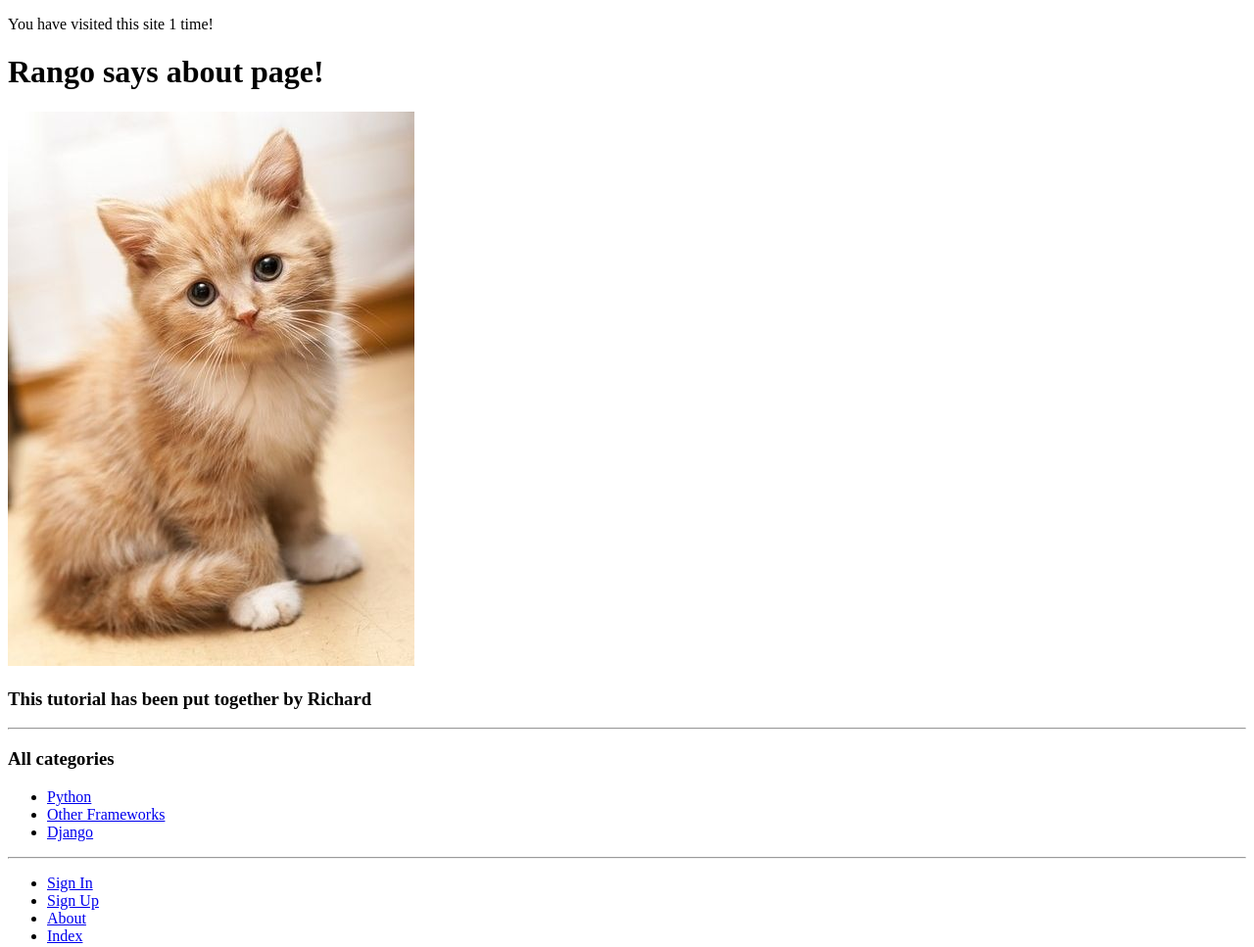
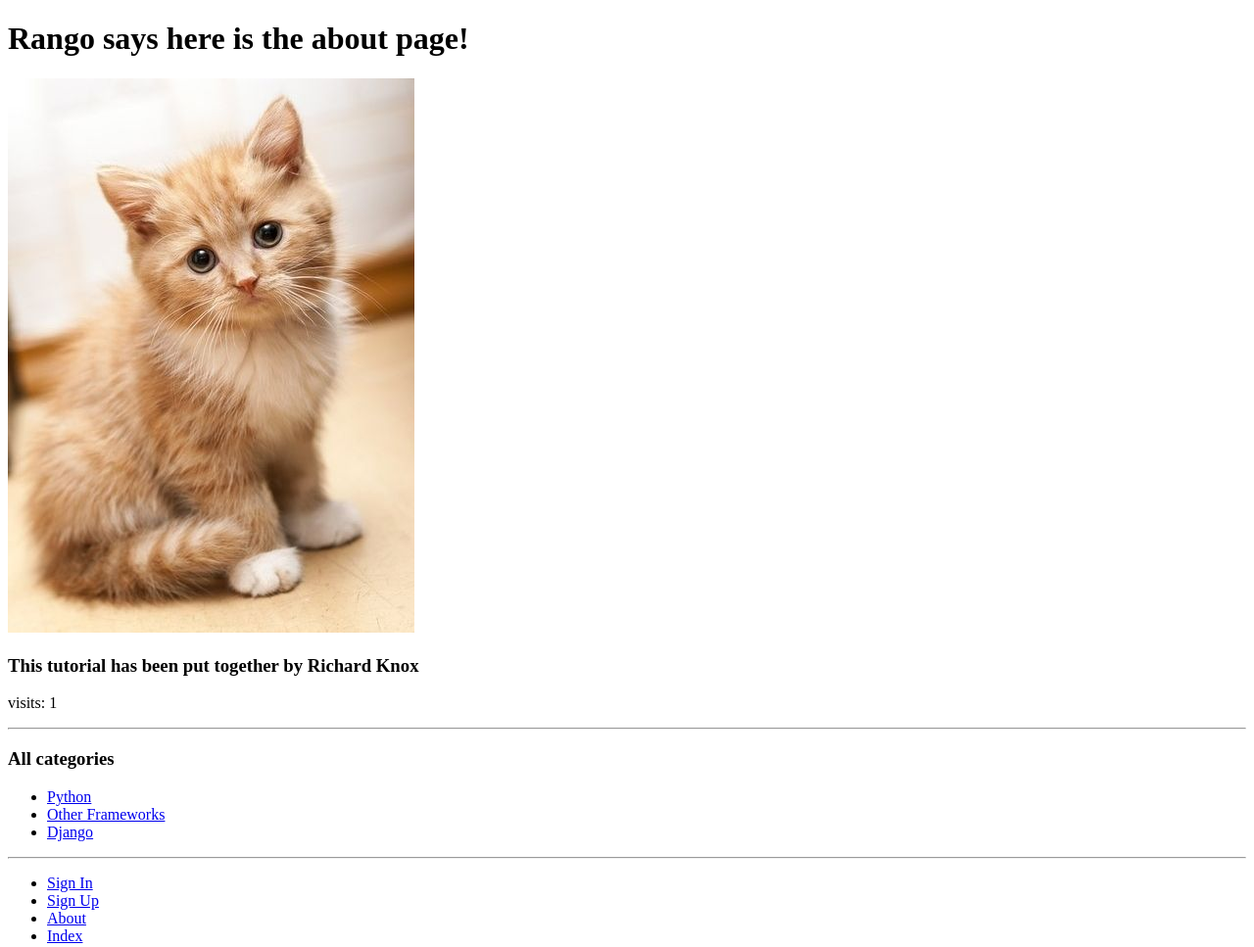
Before and after one commit to 1101997k/Rango, a Django app: page /rango/about/ in a window 1280 px wide. Shown: the top 967 px of the page at 98% size. Run offline with Django 3.2, Linux system fonts and the light colour scheme; data comes from the database, SQL or seed files in the repository.

Commit message:
about page views stuff

```diff
--- a/rango/views.py
+++ b/rango/views.py
@@ -52,11 +52,8 @@ def index(request):
 
 def about(request):
     visitor_cookie_handler(request)
-    if request.session['visits'] == 1:
-        strTimes = 'time'
-    else:
-        strTimes = 'times'
-    context_dict = {'visits': request.session['visits'], 'times': strTimes}
+
+    context_dict = {'visits': request.session['visits']}
     return render(request, 'rango/about.html', context_dict)
 
 def show_category(request, category_name_slug):
--- a/templates/rango/about.html
+++ b/templates/rango/about.html
@@ -5,12 +5,12 @@
   About
 {% endblock %}
 {% block body_block %}
-    <p>You have visited this site {{ visits }} {{ times }}!</p>
-    <h1>Rango says about page!</h1>
+    <h1>Rango says here is the about page!</h1>
     <div>
       <img src="{% static "images/cat.jpg" %}" alt="this is a cat" />
     </div>
     <div>
-      <h3>This tutorial has been put together by Richard</h3>
+      <h3>This tutorial has been put together by Richard Knox</h3>
     </div>
+    <p>visits: {{ visits }}</p>
 {% endblock %}
```
